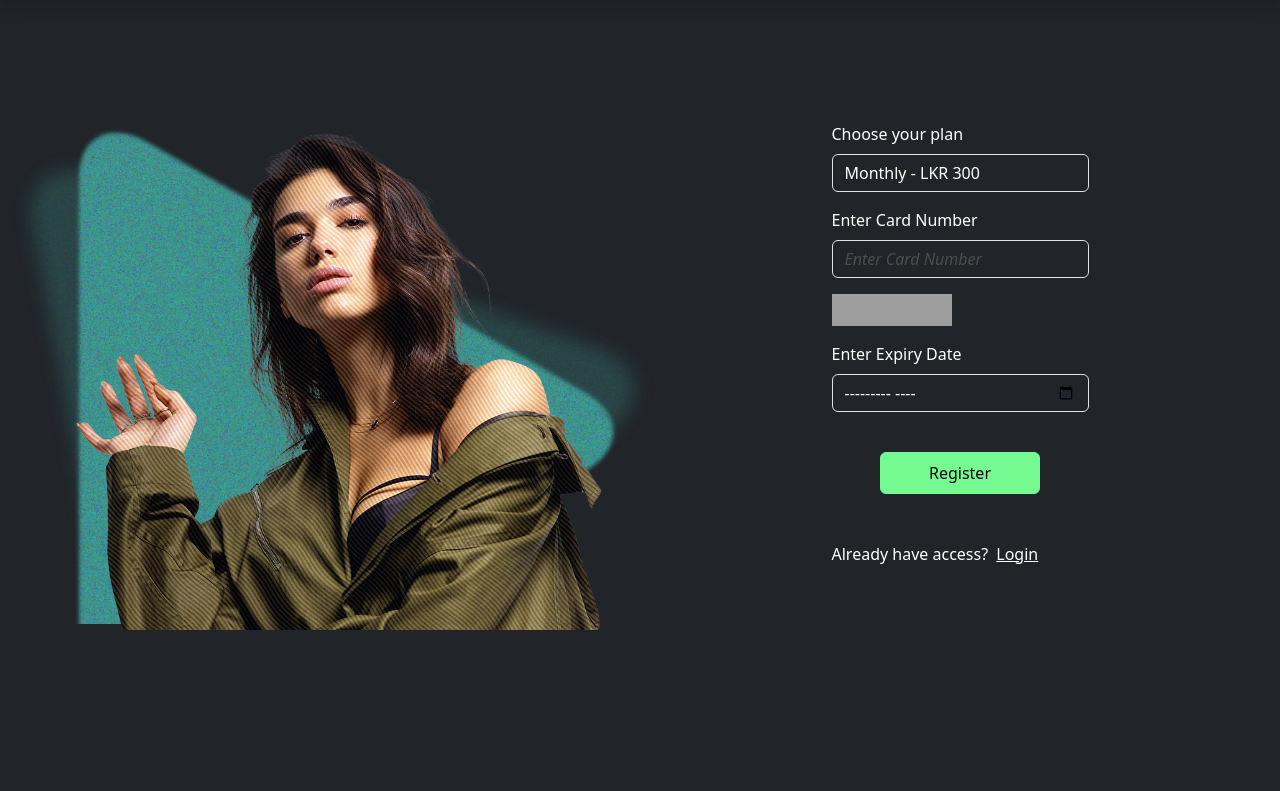
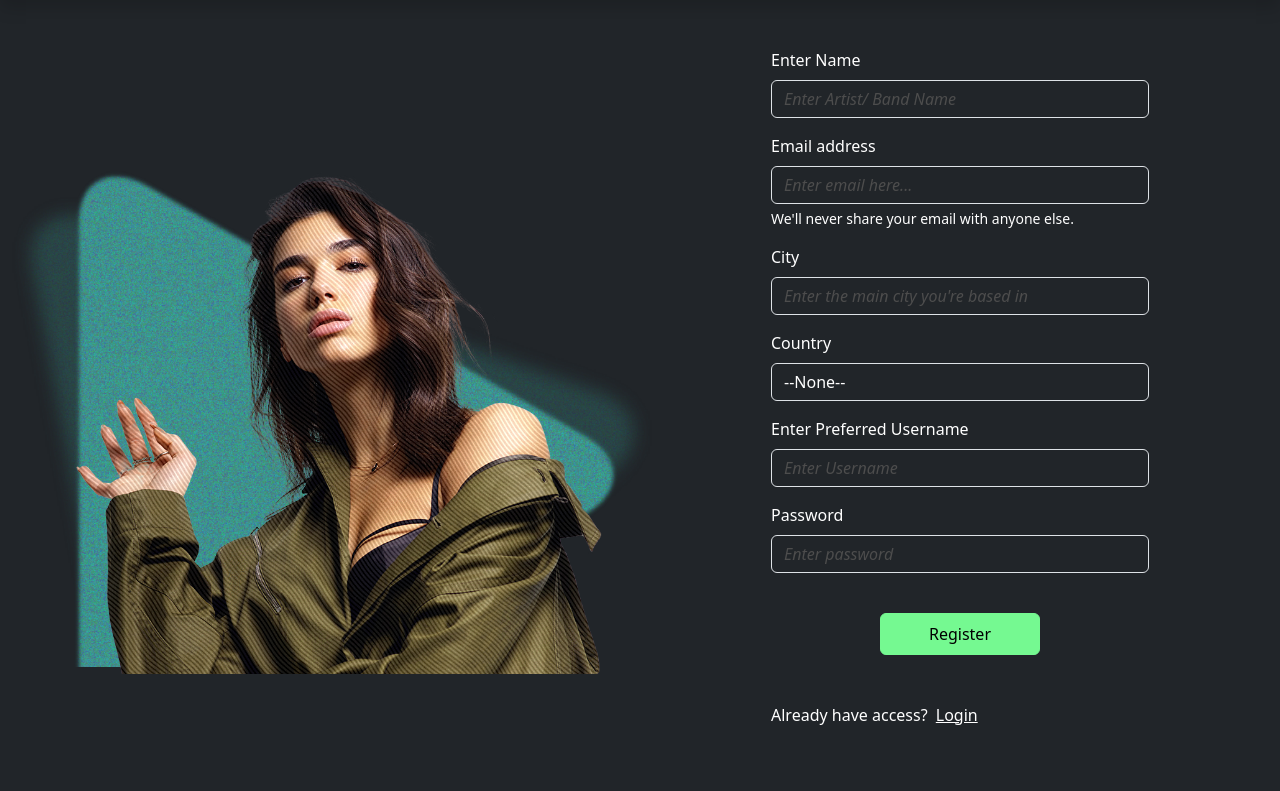
Before and after one commit to Kajanan02/music-web, a PHP site: page /music-web/artist-register.php in a window 1280 px wide. Shown: the part 80-871 px from the top of the page. Before the commit the page ends 710 px from the top, so only its background shows below. Run offline with PHP 8.4, Linux system fonts and the light colour scheme; data comes from the database, SQL or seed files in the repository; data that the repository does not hold is empty; grey boxes are pictures that could not be loaded.

Commit message:
Completing the artist registration with validations

```diff
--- a/artist-register.php
+++ b/artist-register.php
@@ -1,9 +1,3 @@
-<?php
-    require_once './scripts/paypal-config.php';
-    require_once "./classes/db-connector.php";
-    use classes\DBConnector;
-?>
-
 <!DOCTYPE html>
 <html lang="en">
 <head>
@@ -41,10 +35,36 @@
         </div>
 
         <div class="col-md-6 d-flex align-items-center justify-content-center">
-            <form class="mx-5 my-5 px-5" method="POST" action="<?php echo PAYPAL_URL; ?>">
-                <!--div class="mb-3">
+            <form class="mx-5 my-5 px-5" method="POST" action="./artist-payment.php">
+
+                <?php
+                    if(isset($_GET["error"])){
+                        $error = $_GET["error"];
+                        $msg = "";
+
+                        if($error == "1"){
+                            $msg = "No fields can be empty";
+                        }
+                        elseif($error == "2"){
+                            $msg = "Please choose a country";
+                        }
+                        elseif($error == "3"){
+                            $msg = "Invalid email address";
+                        }
+                        elseif($error == "4"){
+                            $msg = "Sorry, this artist exists. Please use a different name.";
+                        }
+                        ?>
+                        <div class="mb-3">
+                            <p class="text-danger h4"><?php echo $msg; ?></p>
+                        </div>
+                        <?php
+                    }
+                ?>
+
+                <div class="mb-3">
                     <label for="name" class="form-label text-white">Enter Name</label>
-                    <input type="text" name="name" class="form-control bg-dark text-white place-holder" placeholder="Enter Name" id="name" aria-describedby="emailHelp" required>
+                    <input type="text" name="name" class="form-control bg-dark text-white place-holder" placeholder="Enter Artist/ Band Name" id="name" aria-describedby="emailHelp" required>
                 </div>
 
                 <div class="mb-3">
@@ -318,71 +338,17 @@
                 </div-->
 
                 <div class="mb-3">
-                    <label for="plan" class="form-label text-white">Choose your plan</label>
-                    <select name="plan" class="form-control bg-dark place-holder text-white" id="plan" required>
-                        <?php
-                            $query = "SELECT plan_id, plan_name, price FROM subscription WHERE plan_type=?";
-                            try{
-                                $con = DBConnector::getConnection();
-                                $pstmt = $con->prepare($query);
-                                $pstmt->bindValue(1, "Artist");
-                                $pstmt->execute();
-                                $result = $pstmt->fetchAll(PDO::FETCH_ASSOC);
-                                foreach($result as $r){
-                                    ?>
-                                    <option value="<?php echo $r["plan_id"] ?>"><?php echo $r["plan_name"]." - LKR ".$r["price"]; ?></option>
-                                    <?php
-                                }
-                            }
-                            catch(PDOException $e){
-                                echo $e->getMessage();
-                            }
-                        ?>
-                    </select>
-                </div>
-
-                <div class="mb-3">
-                    <label for="card-number" class="form-label text-white">Enter Card Number</label>
-                    <input type="text" name="card-number" class="form-control bg-dark text-white place-holder" placeholder="Enter Card Number" id="card-number" aria-describedby="emailHelp" required>
-                    <div class="row">
-                        <img src="./assets/credit-cards.png" class="img-fluid credit-card mt-3"/>
-                    </div>
-                </div>
-
-                <div class="mb-3">
-                    <label for="expiry" class="form-label text-white">Enter Expiry Date</label>
-                    <input type="month" name="expiry" min="2023-08" value="2023-8" class="form-control bg-dark text-white place-holder" placeholder="Enter Expiry Date" id="expiry" aria-describedby="emailHelp" required>
-                </div>
-
-                <!-- Identify your business so that you can collect the payments. -->
-                <input type="hidden" name="business" value="<?php echo PAYPAL_ID; ?>">
-
-                <!-- Specify a Buy Now button. -->
-                <input type="hidden" name="cmd" value="_xclick">
-
-                <!-- Specify details about the item that buyers will purchase. -->
-                <input type="hidden" name="item_name" value="<?php echo $row['plan_name']; ?>">
-                <input type="hidden" name="item_number" value="<?php echo $row['plan_id']; ?>">
-                <input type="hidden" name="amount" value="<?php echo $row['price']; ?>">
-                <input type="hidden" name="currency_code" value="<?php echo PAYPAL_CURRENCY; ?>">
-
-                <!-- Specify URLs -->
-                <input type="hidden" name="return" value="<?php echo PAYPAL_RETURN_URL; ?>">
-                <input type="hidden" name="cancel_return" value="<?php echo PAYPAL_CANCEL_URL; ?>">
-                <input type="hidden" name="notify_url" value="<?php echo PAYPAL_NOTIFY_URL; ?>">
-
-                <!--div class="mb-3">
-                    <label for="username" class="form-label text-white">Enter Preferred Username</label>
+                    <label for="username" class="form-label text-white mt-3">Enter Preferred Username</label>
                     <input type="text" name="username" class="form-control bg-dark text-white place-holder" placeholder="Enter Username" id="expiry" aria-describedby="emailHelp" required>
                 </div>
 
                 <div class="mb-3">
                     <label for="exampleInputPassword1" class="form-label text-white">Password</label>
                     <input type="password" name="password" class="form-control bg-dark place-holder text-white" placeholder="Enter password" id="exampleInputPassword1" required>
-                </div-->
+                </div>
 
                 <div class="d-flex justify-content-center">
-                    <input type="submit" name="signup" class="btn btn-primary fw-medium px-5 py-2 mt-4 btn-go" href="artist-login.php" value="Register"/>
+                    <input type="submit" name="signup" class="btn btn-primary fw-medium px-5 py-2 mt-4 btn-go" value="Register"/>
                 </div>
 
                 <p class="text-white mt-5">Already have access? <a class="text-white ms-1" href="artist-login.php">Login</a></p>
```
Also changed, not shown: artist-payment.php (added, +129 -0 lines).
